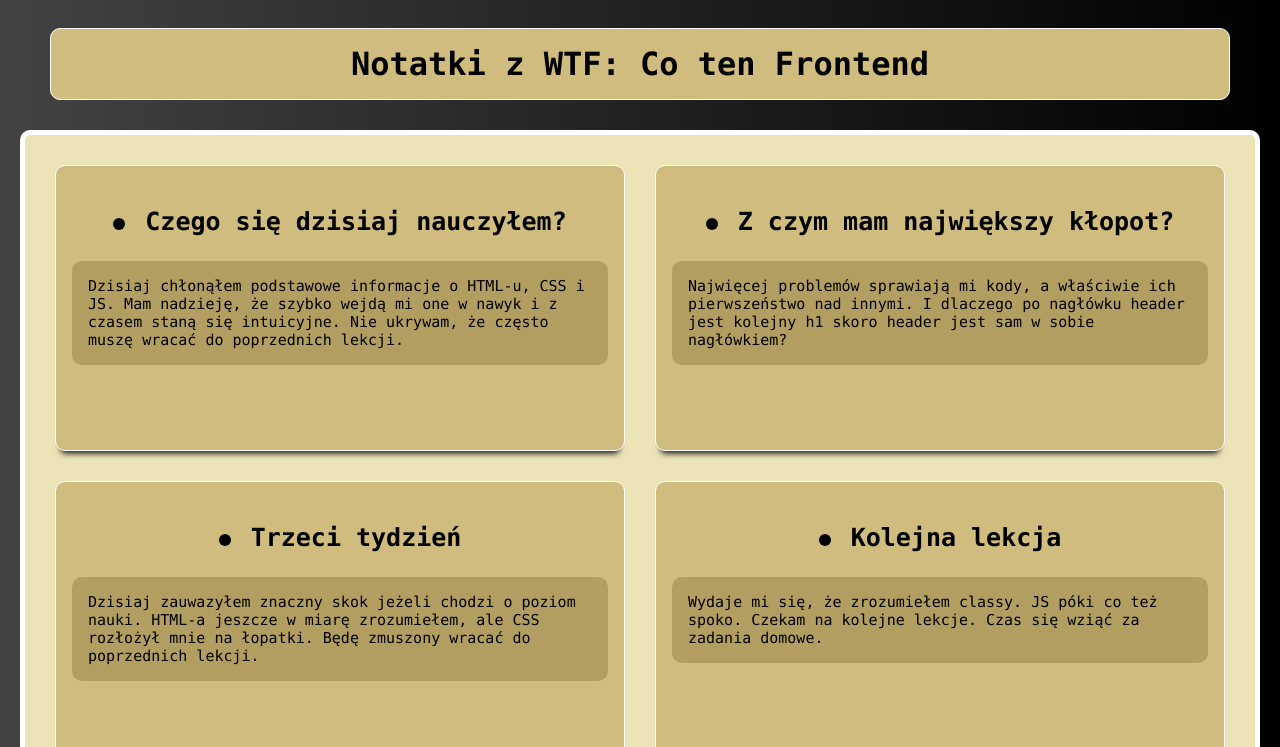
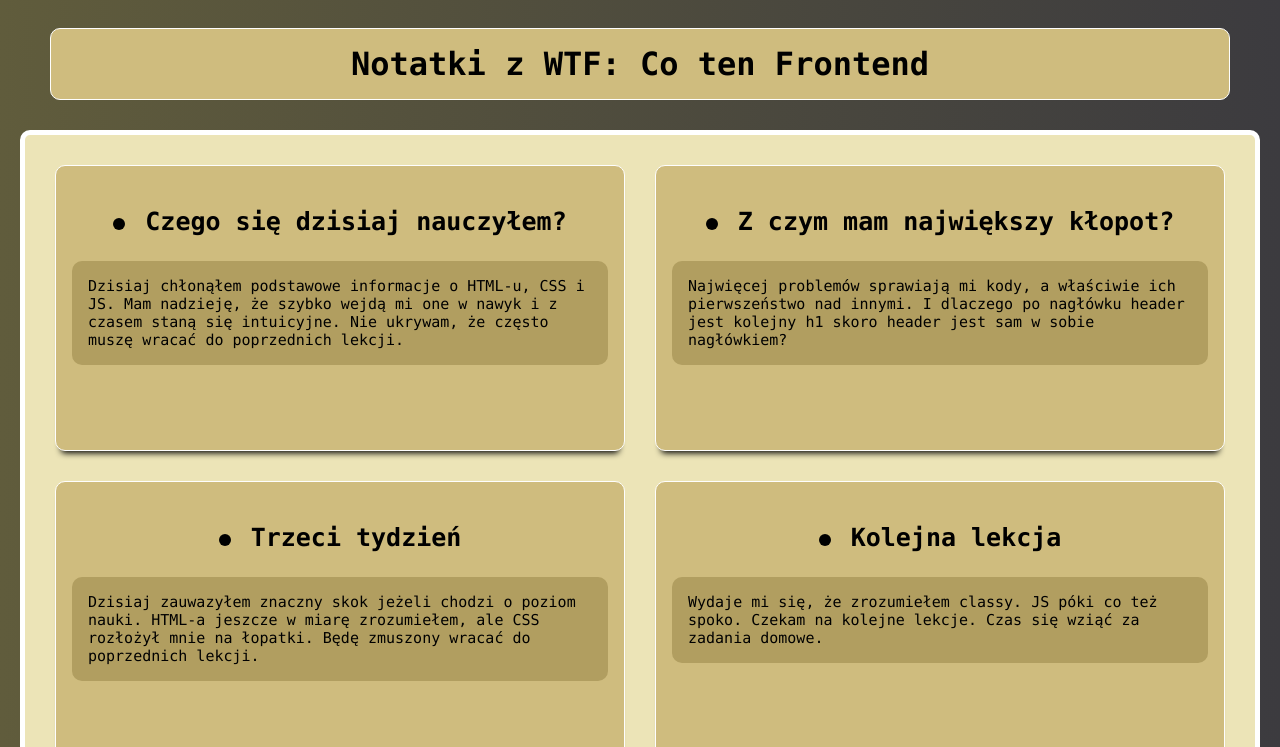
Before and after one commit to Mateusz-Meler/homepage-webpack, a website built with webpack: page src/pages/index.html in a window 1280 px wide. Shown: the part 753-1500 px from the top of the page. Built offline with nearby package versions, Linux system fonts and the light colour scheme.

Commit message:
new background

```diff
--- a/src/scss/main.scss
+++ b/src/scss/main.scss
@@ -9,7 +9,9 @@ html {
 }
 
 body {
-  background-image: linear-gradient(to right, #434343 0%, black 100%);
+  background: #3C3B3F;  /* fallback for old browsers */
+  background: -webkit-linear-gradient(to right, #605C3C, #3C3B3F);  /* Chrome 10-25, Safari 5.1-6 */
+  background: linear-gradient(to right, #605C3C, #3C3B3F); /* W3C, IE 10+/ Edge, Firefox 16+, Chrome 26+, Opera 12+, Safari 7+ */
 }
 
 .board {
```
Also changed, not shown: src/pages/index.html (line endings or trailing spaces).
